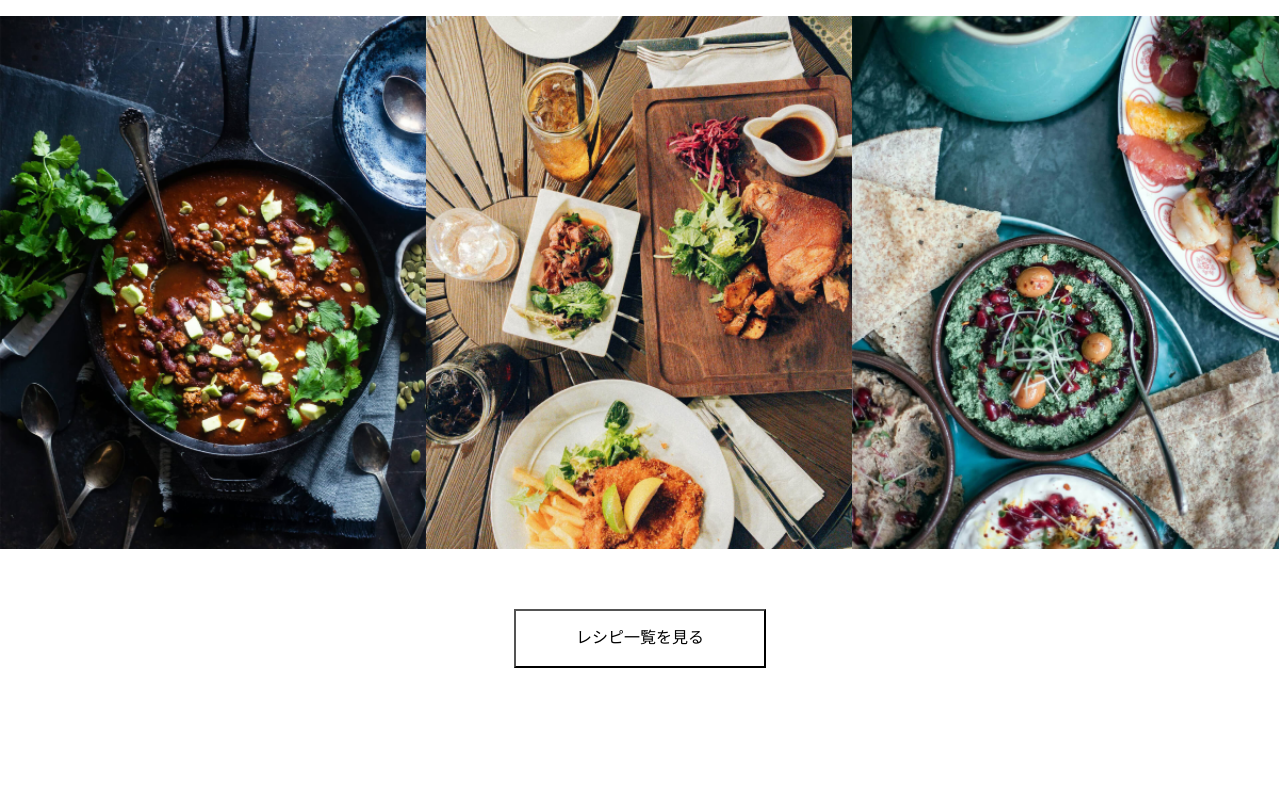
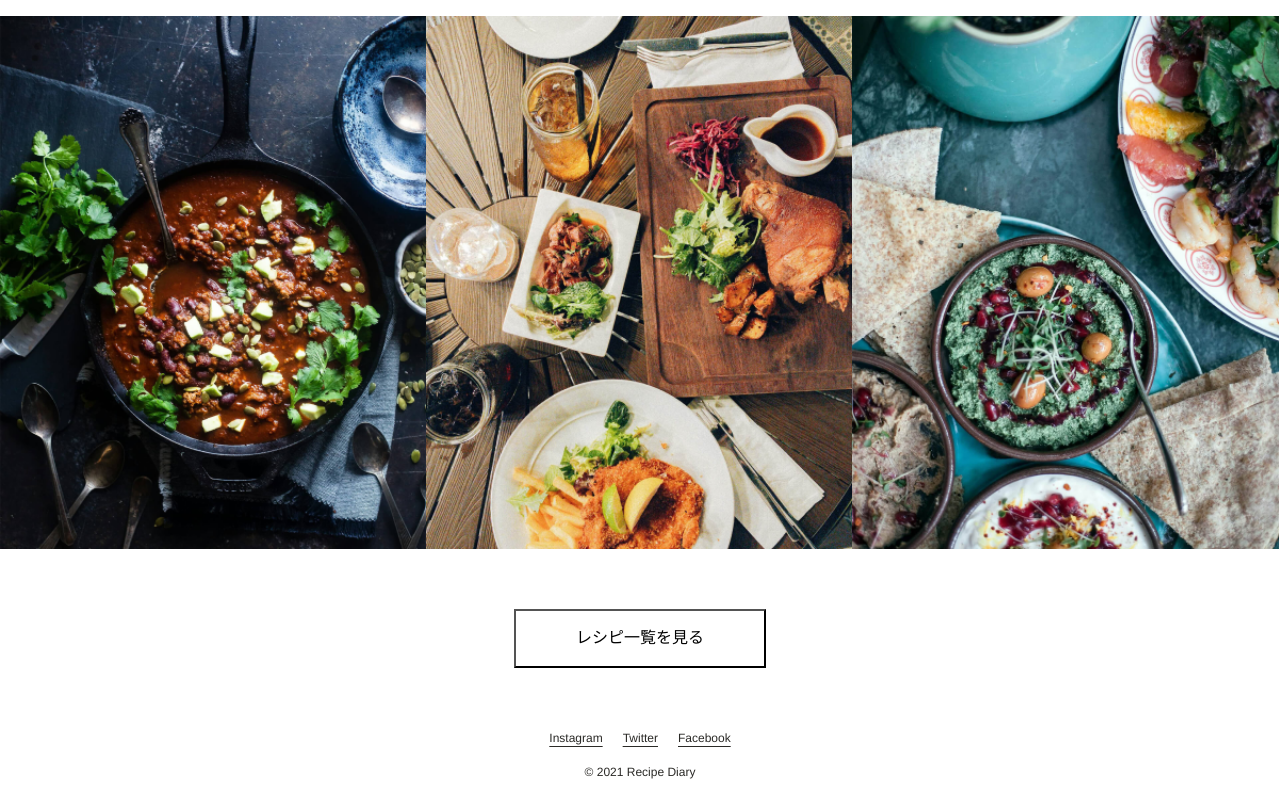
Before and after one commit to tappypuppy/recipe-site-top-page, a Next.js app: page / in a window 1280 px wide. Shown: the part 1088-1888 px from the top of the page. Before the commit the page ends 1816 px from the top, so only its background shows below. Built offline with nearby package versions, Linux system fonts and the light colour scheme; a web font is replaced by a local one.

Commit message:
add Footer

```diff
--- a/src/app/page.tsx
+++ b/src/app/page.tsx
@@ -1,4 +1,5 @@
 import Button from "@/components/Button/Button";
+import Footer from "@/components/Footer/Footer";
 import MainText from "@/components/MainText/MainText";
 import Mainvisual from "@/components/Mainvisual/Mainvisual";
 import Recipe from "@/components/Recipe/Recipe";
@@ -13,6 +14,8 @@ export default function Home() {
         <Recipe />
         <Button />
       </main>
+
+      <Footer />
     </div>
   );
 }
--- /dev/null
+++ b/src/components/Footer/Footer.module.css
@@ -0,0 +1,26 @@
+.footer {
+  display: flex;
+  flex-direction: column;
+  align-items: center;
+}
+
+.footer ul {
+  display: flex;
+  list-style: none;
+  padding: 0;
+  margin: 0;
+  column-gap: 20px;
+}
+
+.link {
+  text-underline-offset: 0.3em;
+  font-size: 0.75rem;
+  color: #2b2a27;
+}
+
+.footer p {
+  margin: 20px 0;
+  font-size: 0.75rem;
+  color: #2b2a27;
+  height: 0.875rem;
+}
--- /dev/null
+++ b/src/components/Footer/Footer.tsx
@@ -0,0 +1,23 @@
+import Link from "next/link";
+import styles from "./Footer.module.css";
+
+function Footer() {
+  return (
+    <footer className={styles.footer}>
+      <ul>
+        <li>
+          <Link href="" className={styles.link}>Instagram</Link>
+        </li>
+        <li>
+          <Link href="" className={styles.link}>Twitter</Link>
+        </li>
+        <li>
+          <Link href="" className={styles.link}>Facebook</Link>
+        </li>
+      </ul>
+      <p>© 2021 Recipe Diary</p>
+    </footer>
+  );
+}
+
+export default Footer;
```
